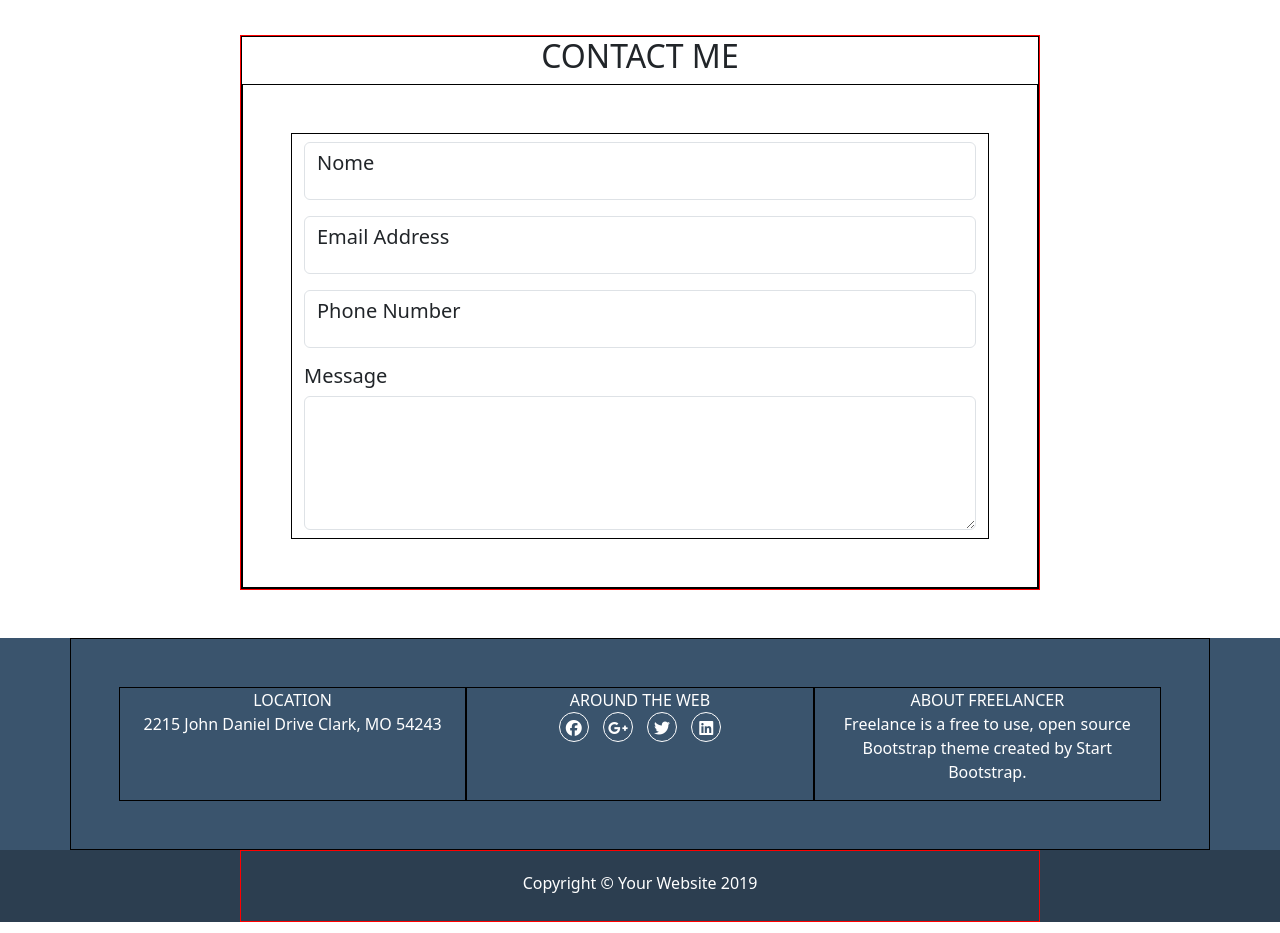
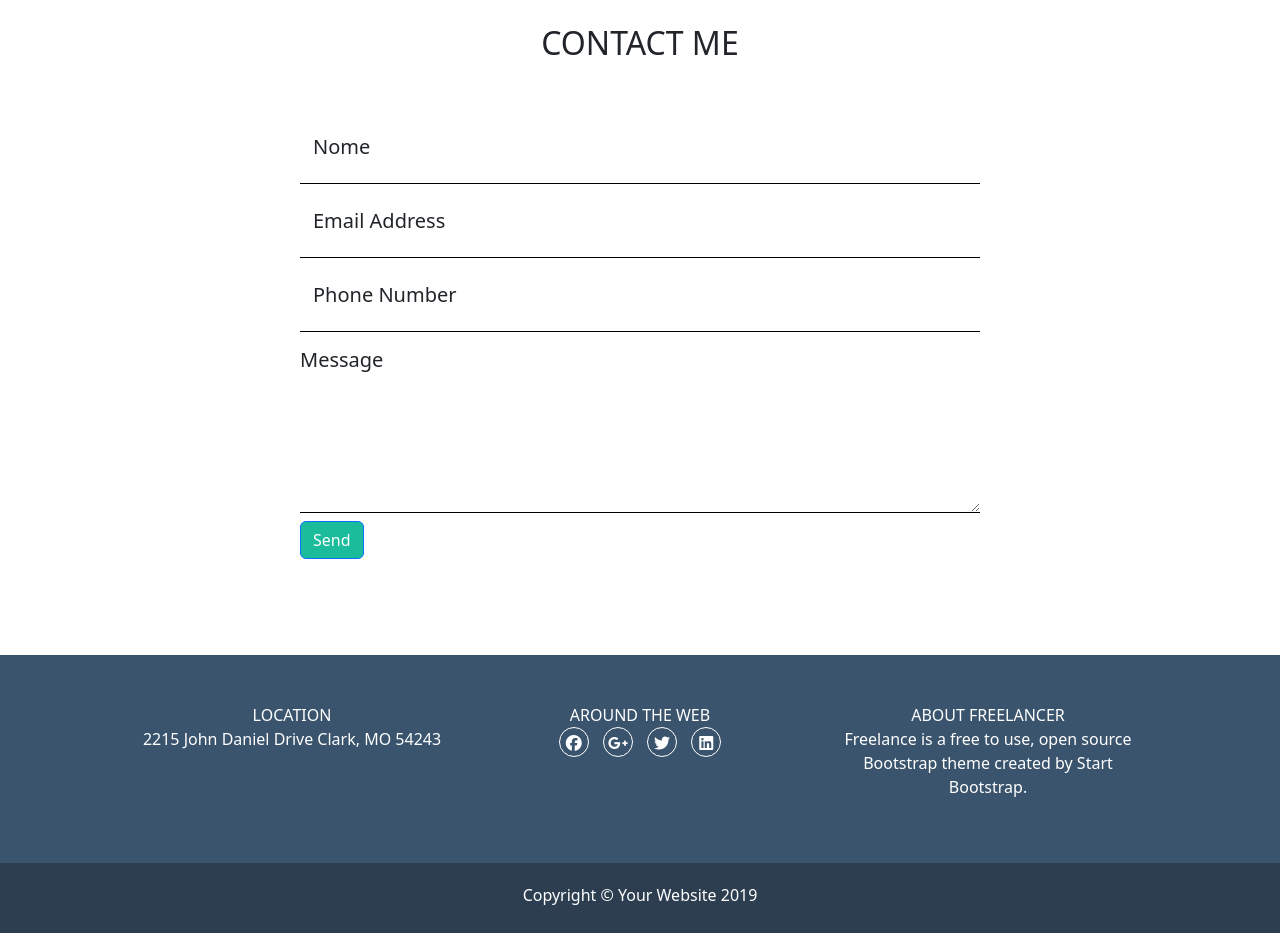
Before and after one commit to ryampeguero/html-css-bootstrap-freelancer, a plain HTML site: page index.html in a window 1280 px wide. Shown: the part 1640-2573 px from the top of the page. Drawn offline with nearby package versions, Linux system fonts and the light colour scheme.

Commit message:
fix: put foot icons inside anchor tags

```diff
--- a/css/style.css
+++ b/css/style.css
@@ -8,7 +8,7 @@
 header {
     height: 80px;
     width: 100%;
-    border: 1px solid black;
+    /* border: 1px solid black; */
 }
 
 img {
@@ -21,7 +21,7 @@ img {
     margin: 0 auto;
     width: 100%;
     max-width: 420px;
-    border: 1px solid red;
+    /* border: 1px solid red; */
 }
 
 @media screen and (min-width: 768px) {
@@ -37,18 +37,18 @@ img {
 }
 
 .ms_container {
-    border: 1px solid black;
+    /* border: 1px solid black; */
 }
 
 .ms_row {
-    min-height: 400px;
-    border: 1px solid black;
+    /* min-height: 400px; */
+    /* border: 1px solid black; */
     /* background-color: lightcoral; */
 }
 
 .ms_col {
     /* background-color: yellowgreen; */
-    border: 1px solid black;
+    /* border: 1px solid black; */
 }
 
 /* Colors */
@@ -87,7 +87,6 @@ img {
     display:inline-block;
     width:30%;
     height: 2px;
-    background-color: white;
 }
 
 .ms_border_primary {
@@ -104,24 +103,53 @@ img {
     /* background-color: lightgreen; */
 }
 
+.ms_row_portfolio img {
+    border-radius: 10px     ;
+}
+
 /* ABOUT */
 .ms_col_about {
     /* height: 50px; */
     /* background-color: yellow; */
-    border: 1px solid black;
+    /* border: 1px solid black; */
 }
 
 /* CONTACT */
 .ms_col_contact {
     /* background-color: blue; */
-    border: 1px solid black;
+    /* border: 1px solid black; */
+}
+
+.ms_form_control {
+    border: 0;
+    border-bottom: 1px solid black;
+    border-radius: 0;
+}
+
+.ms_form_control:focus {
+    box-shadow: none;
+}
+
+.ms_button {
+    background-color: var(--ms_color_secondary);
+}
+
+.ms_button:hover {
+    background-color: var(--ms_color_secondary);
+    border-color: var(--ms_color_secondary);
+    opacity: 0.8;
 }
 
 /* INFO */
 .ms_col_info {
-    background-color:ù orange;
+    /* background-color: orange; */
 
-    border: 1px solid black;
+    /* border: 1px solid black; */
+}
+
+.share-icons a {
+    text-decoration: none;
+    color: white;
 }
 
 .share-icons i {
--- a/index.html
+++ b/index.html
@@ -183,28 +183,33 @@
                             <form action="" >
 
                                 <div class="form-floating py-2">
-                                    <input type="text" class="form-control" id="name" placeholder="Mario">
+                                    <input type="text" class="form-control ms_form_control" id="name" placeholder="Mario">
 
                                     <label for="name" class="h5">Nome</label>
                                 </div>
 
                                 <div class="form-floating py-2">
-                                    <input type="email" class="form-control" id="email" placeholder="mariorossi@gmail.com">
+                                    <input type="email" class="form-control ms_form_control" id="email" placeholder="mariorossi@gmail.com">
 
                                     <label for="email" class="h5">Email Address</label>
                                 </div>
 
                                 <div class="form-floating py-2">
-                                    <input type="tel" class="form-control" id="phone" placeholder="+391234567898">
+                                    <input type="tel" class="form-control ms_form_control" id="phone" placeholder="+391234567898">
 
                                     <label for="phone" class="h5">Phone Number</label>
                                 </div>
 
                                 <div class="py-2">
                                     <label for="message" class="form-label h5">Message</label>
-                                    <textarea class="form-control" id="message" rows="5"></textarea>
+                                    <textarea class="form-control ms_form_control" id="message" rows="5"></textarea>
 
                                 </div>
+
+                                <div>
+                                    <button class="btn btn-primary ms_button" type="submit">Send</button>
+                                  </div>
+
                             </form>
                             <!-- /FORM -->
                         </div>
@@ -234,10 +239,18 @@
                     <div class="col-12 col-md-4 ms_col_info">
                         <p class="share-icons">
                             AROUND THE WEB <br>
-                            <i class="fa-brands fa-facebook"></i>
-                            <i class="fa-brands fa-google-plus-g"></i>
-                            <i class="fa-brands fa-twitter"></i>
-                            <i class="fa-brands fa-linkedin"></i>
+                            <a href="">
+                                <i class="fa-brands fa-facebook"></i>
+                            </a>
+                            <a href="">
+                                <i class="fa-brands fa-google-plus-g"></i>
+                            </a>
+                            <a href="">
+                                <i class="fa-brands fa-twitter"></i>
+                            </a>
+                            <a href="">
+                                <i class="fa-brands fa-linkedin"></i>
+                            </a>
                         </p>
                     </div>
                     <div class="col-12 col-md-4 ms_col_info">
```
